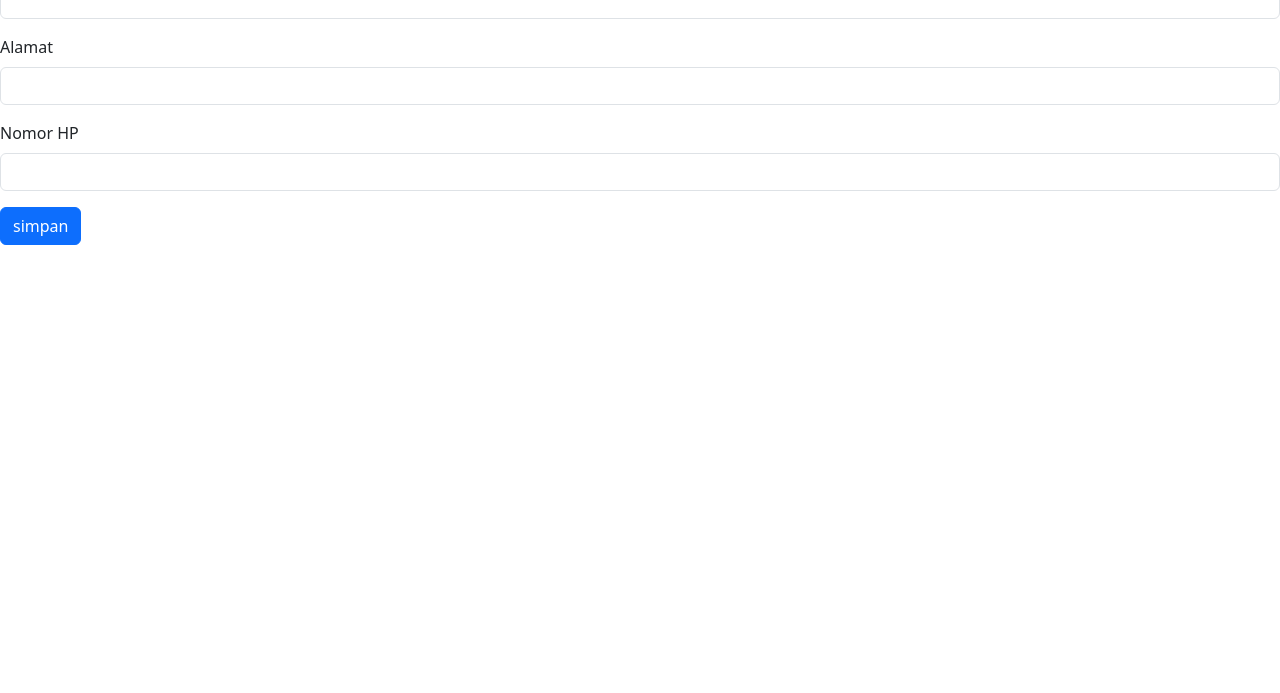
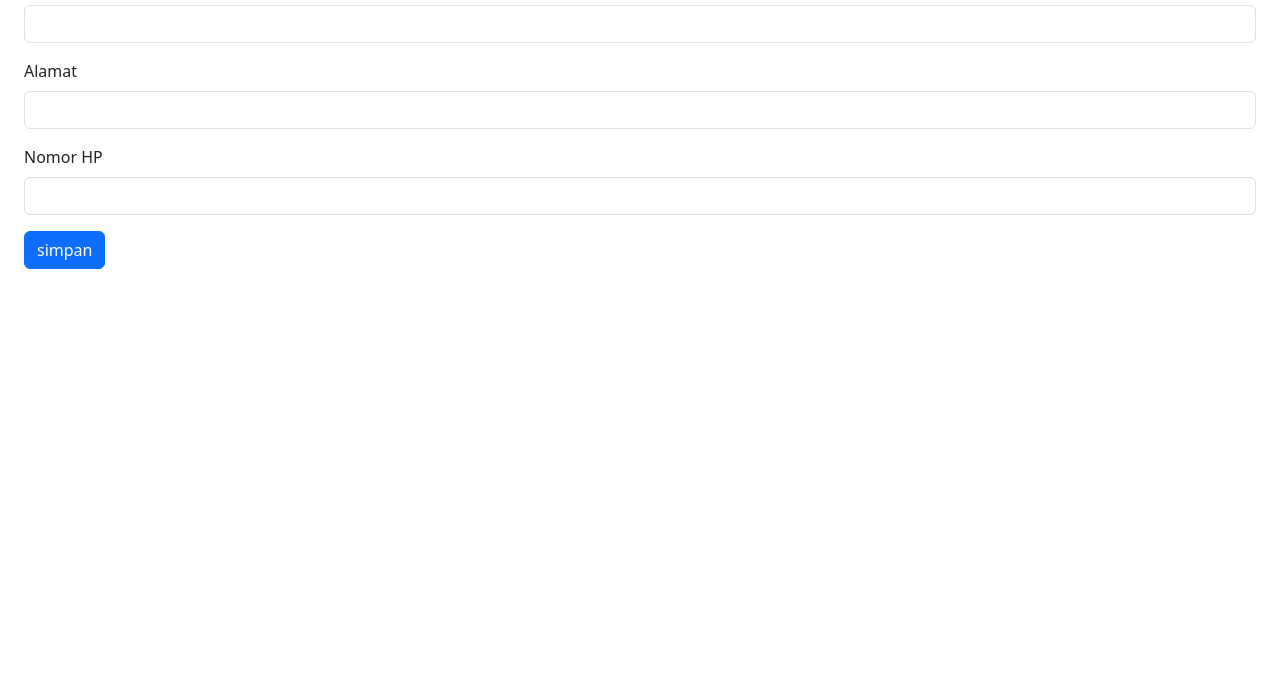
Before and after one commit to nurulhikmahaulia/pelanggan, a plain HTML site: page formtambah.html in a window 1280 px wide. Shown: the part 107-800 px from the top of the page. Drawn offline with nearby package versions, Linux system fonts and the light colour scheme.

Commit message:
menambah margin formtambah dan formubah data pelanggan

```diff
--- a/formtambah.html
+++ b/formtambah.html
@@ -12,7 +12,7 @@
   <script src="https://code.jquery.com/jquery-3.7.1.min.js" integrity="sha256-/JqT3SQfawRcv/BIHPThkBvs0OEvtFFmqPF/lYI/Cxo=" crossorigin="anonymous"></script>
 </head>
 
-<body>
+<body class="m-4">
   <h1>Formulir Tambah Pelanggan</h1>
 
     <form class="mb-3">
```
Also changed, not shown: formubah.html (+1 -1 lines).
